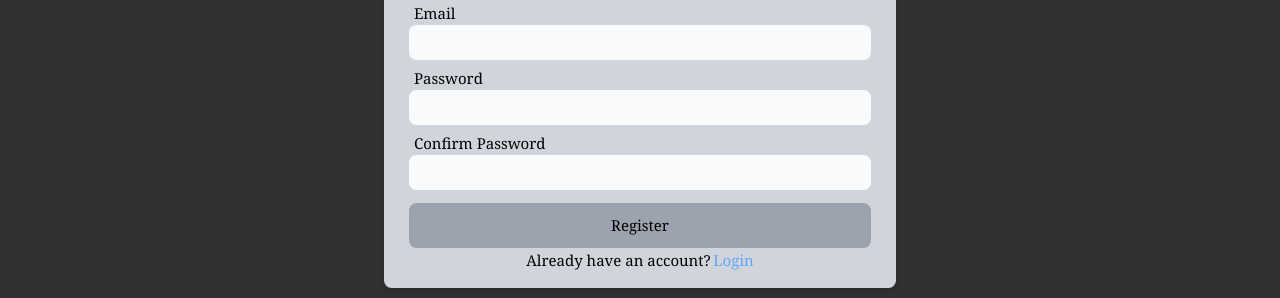
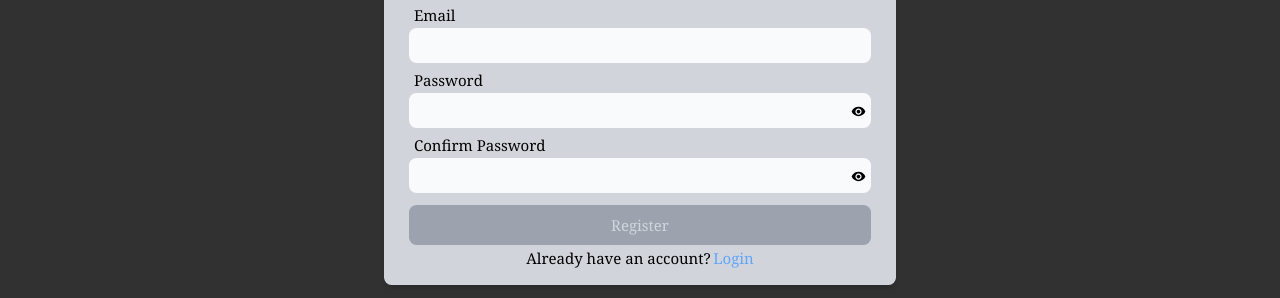
Before and after one commit to nitin0409sep/Blog-Website-Frontend, a React (Vite) app: page /auth/register in a window 1280 px wide. Shown: the part 335-633 px from the top of the page. Built offline with nearby package versions, Linux system fonts and the light colour scheme; no server answers.

Commit message:
Added eyes icon for password visibility and hiding them

```diff
--- a/package.json
+++ b/package.json
@@ -10,6 +10,10 @@
     "preview": "vite preview"
   },
   "dependencies": {
+    "@emotion/react": "^11.13.3",
+    "@emotion/styled": "^11.13.0",
+    "@mui/icons-material": "^6.1.0",
+    "@mui/material": "^6.1.0",
     "@mui/x-data-grid": "^7.16.0",
     "@reduxjs/toolkit": "^2.2.7",
     "axios": "^1.7.5",
--- a/src/components/auth/Login.jsx
+++ b/src/components/auth/Login.jsx
@@ -4,6 +4,8 @@ import { useNavigate } from "react-router-dom";
 import { setUserData } from "../utils/customhooks/useLocalstorage";
 import { Spinner } from "../../index";
 import { loginUser } from "../utils/Services/Auth.service";
+import VisibilityIcon from "@mui/icons-material/Visibility";
+import VisibilityOffIcon from "@mui/icons-material/VisibilityOff";
 
 const Login = () => {
   const { setUser, setShowToast, setToastMessage, setToastError } =
@@ -12,6 +14,7 @@ const Login = () => {
   const [email, setEmail] = useState("");
   const [password, setPassword] = useState("");
   const [loading, setLoading] = useState(false);
+  const [visibility, setVisibility] = useState(false);
   const navigate = useNavigate();
 
   // SUBMIT FORM
@@ -20,7 +23,7 @@ const Login = () => {
     setLoading(true);
 
     try {
-      const data = await loginUser(email, password);
+      const { data } = await loginUser(email, password);
 
       // Save Token in Local Storage
       setUserData(data.tokens.accessToken);
@@ -34,9 +37,7 @@ const Login = () => {
       setLoading(false);
       setShowToast(true);
 
-      console.log(error);
-
-      setToastError(error.message);
+      setToastError(error.response.data.error ?? error.message);
     }
   };
 
@@ -65,25 +66,36 @@ const Login = () => {
               />
             </div>
 
-            <div className="flex flex-col gap-1 w-full pr-10 pl-10">
+            <div className="flex flex-col gap-1 w-full pr-10 pl-10 relative">
               <label htmlFor="password" className="text-black pl-2">
                 Password
               </label>
               <input
-                type="password"
+                type={visibility ? "text" : "password"}
                 id="password"
                 name="password"
                 value={password}
                 onChange={(e) => {
                   setPassword(e.target.value);
                 }}
-                className="p-3 outline-none bg-slate-50 text-black rounded-xl"
+                className="p-3 outline-none bg-slate-50 text-black rounded-xl pr-10"
               />
+              <span className="absolute right-12 top-12">
+                {visibility ? (
+                  <VisibilityOffIcon onClick={() => setVisibility(false)} />
+                ) : (
+                  <VisibilityIcon onClick={() => setVisibility(true)} />
+                )}
+              </span>
             </div>
 
             <div className="flex flex-col gap-1 w-full pr-10 pl-10">
               <button
-                className="outline-none text-center flex justify-center p-2 rounded-xl bg-blue-400 hover:text-black text-white text-4xl"
+                className={`${
+                  !email || !password || loading
+                    ? "text-gray-300 cursor-not-allowed"
+                    : "text-white"
+                } outline-none text-center flex justify-center p-3 rounded-xl bg-blue-400 text-3xl`}
                 type="submit"
                 disabled={!email || !password || loading}
                 style={{
--- a/src/components/auth/Register.jsx
+++ b/src/components/auth/Register.jsx
@@ -6,6 +6,8 @@ import { Spinner } from "../common/Loader";
 import { useNavigate } from "react-router-dom";
 import { setUserData } from "../utils/customhooks/useLocalstorage";
 import { registerUser } from "../utils/Services/Auth.service";
+import VisibilityIcon from "@mui/icons-material/Visibility";
+import VisibilityOffIcon from "@mui/icons-material/VisibilityOff";
 
 const Register = () => {
   // Form State
@@ -22,6 +24,9 @@ const Register = () => {
   const { setUser, setShowToast, setToastMessage, setToastError } =
     useUserContext();
   const [loading, setLoading] = useState(false);
+  const [visibility, setVisibility] = useState(false);
+  const [confirmPasswordVisibility, setConfirmPasswordVisibility] =
+    useState(false);
   const navigate = useNavigate();
 
   //? If user has changed password, after filling password & confirm passowrd both, then validate both again
@@ -131,7 +136,7 @@ const Register = () => {
             try {
               setLoading(true);
 
-              const data = await registerUser(requestBody);
+              const { data } = await registerUser(requestBody);
               setUserData(data.token);
               setUser(true);
 
@@ -190,12 +195,12 @@ const Register = () => {
               )}
             </div>
 
-            <div className="flex flex-col gap-1">
+            <div className="flex flex-col gap-1 relative">
               <label htmlFor="password" className="text-black pl-2">
                 Password
               </label>
               <input
-                type="password"
+                type={visibility ? "text" : "password"}
                 id="password"
                 name="password"
                 className="p-3 outline-none bg-slate-50 text-black rounded-xl"
@@ -203,6 +208,13 @@ const Register = () => {
                 onChange={handleInputChange}
                 onBlur={() => validate({ password: "" })}
               />
+              <span className="absolute right-2 top-12">
+                {visibility ? (
+                  <VisibilityOffIcon onClick={() => setVisibility(false)} />
+                ) : (
+                  <VisibilityIcon onClick={() => setVisibility(true)} />
+                )}
+              </span>
               {errors.password && (
                 <span className="text-red-600 text-sm pl-2">
                   {errors.password}
@@ -210,12 +222,12 @@ const Register = () => {
               )}
             </div>
 
-            <div className="flex flex-col gap-1">
+            <div className="flex flex-col gap-1 relative">
               <label htmlFor="cofirmPassword" className="text-black pl-2">
                 Confirm Password
               </label>
               <input
-                type="text"
+                type={confirmPasswordVisibility ? "text" : "password"}
                 id="confirmPassword"
                 name="confirmPassword"
                 className="p-3 outline-none bg-slate-50 text-black rounded-xl"
@@ -223,6 +235,19 @@ const Register = () => {
                 onChange={handleInputChange}
                 onBlur={() => validate({ confirmPassword: "" })}
               />
+
+              <span className="absolute right-2 top-12">
+                {confirmPasswordVisibility ? (
+                  <VisibilityOffIcon
+                    onClick={() => setConfirmPasswordVisibility(false)}
+                  />
+                ) : (
+                  <VisibilityIcon
+                    onClick={() => setConfirmPasswordVisibility(true)}
+                  />
+                )}
+              </span>
+
               {errors.confirmPassword && (
                 <span className="text-red-600 text-sm pl-2">
                   {errors.confirmPassword}
@@ -234,9 +259,9 @@ const Register = () => {
               <button
                 className={`${
                   !validForm
-                    ? "bg-gray-400 cursor-not-allowed"
-                    : "bg-blue-400 text-white text-2xl"
-                } p-5 rounded-xl  flex justify-center outline-none`}
+                    ? "bg-gray-400 cursor-not-allowed text-gray-300"
+                    : "bg-blue-400 text-white text-3xl"
+                } p-4 rounded-xl  flex justify-center outline-none`}
                 disabled={!validForm}
               >
                 {loading ? <Spinner height={22} width={22} /> : "Register"}
--- a/src/components/utils/services/Auth.service.js
+++ b/src/components/utils/services/Auth.service.js
@@ -1,20 +1,10 @@
+const apiUrl = import.meta.env.VITE_API_URL;
 import axios from "axios";
-const apiUrl = import.meta.env.VITE_API_URL;
 
 export const loginUser = async (email, password) => {
-    try {
-        const { data } = await axios.post(`${apiUrl}/auth/login`, { email, password });
-        return data;
-    } catch (error) {
-        throw new Error(error);
-    }
+    return axios.post(`${apiUrl}/auth/login`, { email, password });
 }
 
 export const registerUser = async (requestBody) => {
-    try {
-        const { data } = await axios.post(`${apiUrl}/auth/register`, requestBody);
-        return data;
-    } catch (error) {
-        throw error.response ? error.response.data?.error : new Error("Network error");
-    }
+    return axios.post(`${apiUrl}/auth/register`, requestBody);
 };
```
Also changed, not shown: 1 other file (tests, documents, lock files or other folders).
